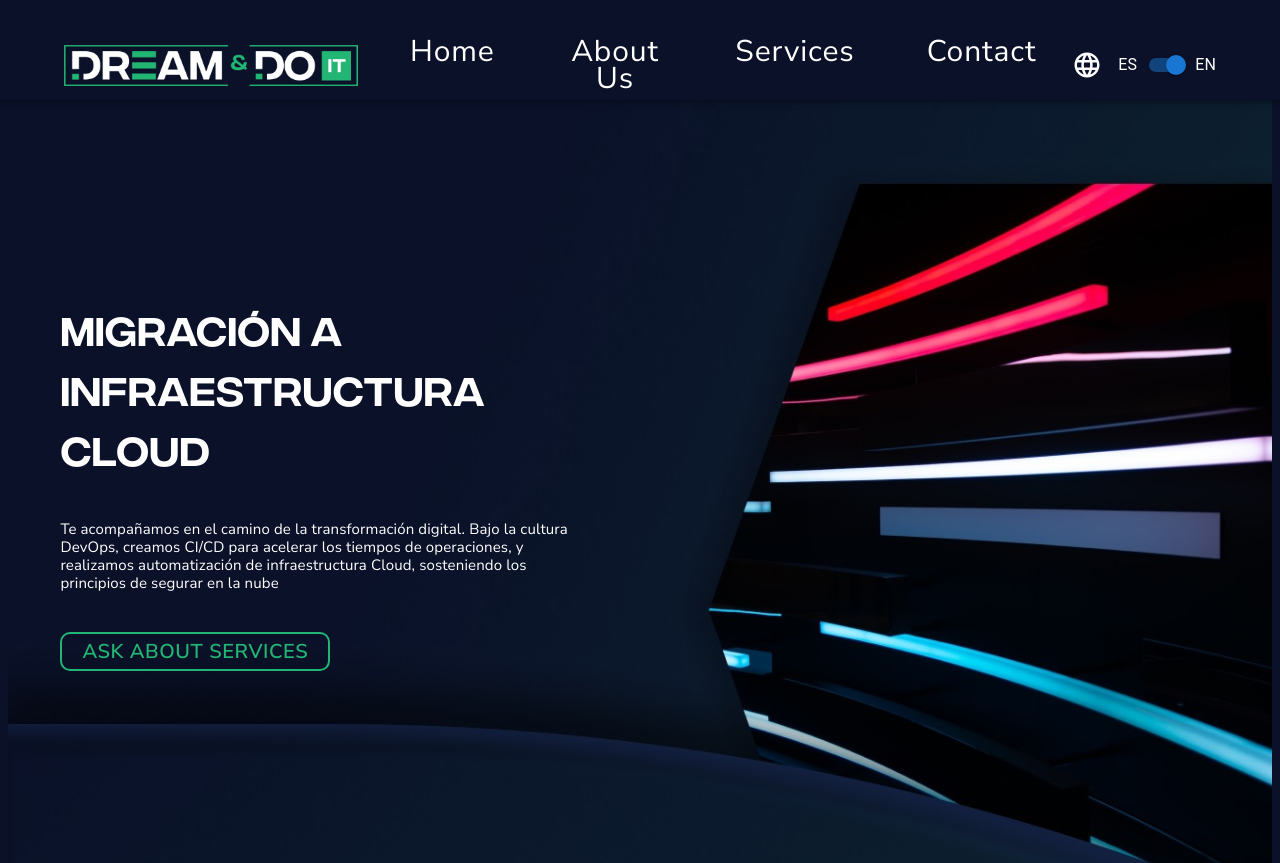
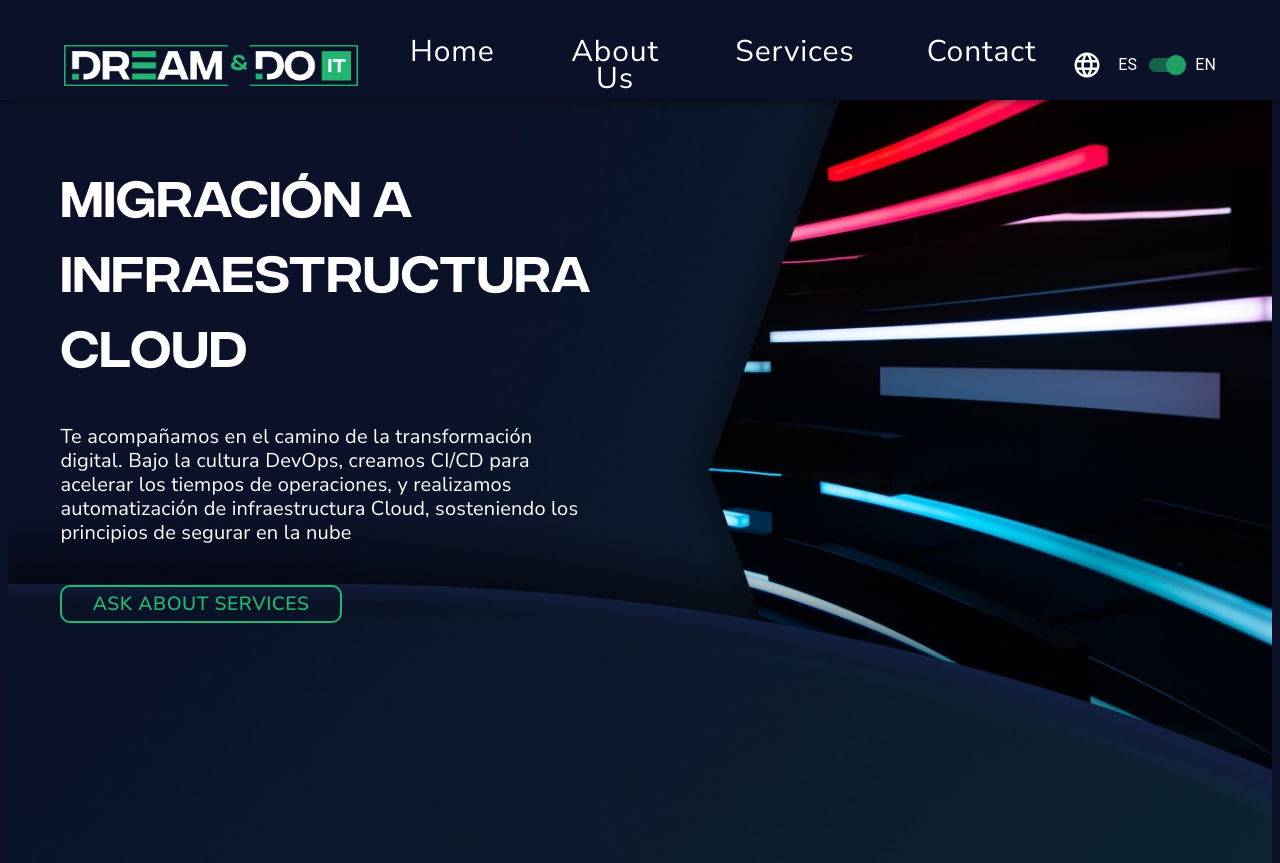
Before and after one commit to D-M-Gonzalez/Proyecto-Nestor, a React (Create React App) app: page / in a window 1280 px wide. Shown: the top 863 px of the page. Built offline with nearby package versions, Linux system fonts and the light colour scheme.

Commit message:
multipliers

```diff
--- a/src/components/TopMenu/TopMenu.tsx
+++ b/src/components/TopMenu/TopMenu.tsx
@@ -64,7 +64,7 @@ export const TopMenu = () => {
   };
 
   return (
-    <AppBar position='sticky' sx={{ backgroundColor: '#0A1128', height: '100px' }}>
+    <AppBar position='absolute' sx={{ backgroundColor: '#0A1128', height: '100px' }}>
       <Box mt={1.5} sx={{ marginX: '5vw' }}>
         <Toolbar disableGutters>
           <Box component="img" sx={{ width: 300, display: { xs: 'none', md: 'flex' } }} src={logo} />
@@ -156,7 +156,9 @@ export const TopMenu = () => {
             <Stack direction="row" alignItems="center">
               <LanguageIcon sx={{ mr: 2, fontSize: 30 }} />
               <Typography>ES</Typography>
-              <Switch defaultChecked onChange={(event, boolean) => (!boolean ? handleLanguaje('es') : handleLanguaje('en'))} />
+              <Box sx={{ filter: 'invert(53%) sepia(94%) saturate(352%) hue-rotate(101deg) brightness(89%) contrast(92%)' }}>
+                <Switch defaultChecked color='default' onChange={(event, boolean) => (!boolean ? handleLanguaje('es') : handleLanguaje('en'))} />
+              </Box>
               <Typography>EN</Typography>
             </Stack>
           </Box>
--- a/src/containers/Home/Home.tsx
+++ b/src/containers/Home/Home.tsx
@@ -1,8 +1,10 @@
 import { Box, Button, Grid, Typography } from '@mui/material';
-import React from 'react';
+import React, { useEffect } from 'react';
 import { useTranslation } from 'react-i18next';
+import { useOutletContext } from 'react-router-dom';
 import HomeImage from '../../assets/HomeTech.png';
 import HomeCard from '../../components/Cards/HomeCard';
+import { useImageMultiplier } from '../../store/Main';
 
 const background = {
     width: "98.8vw",
@@ -14,7 +16,12 @@ const background = {
 export interface IHomeProps { }
 
 export default function Home(props: IHomeProps) {
+    const { imageSizeMultiplier } = useImageMultiplier();
     const { t } = useTranslation();
+
+    useEffect(() => {
+        console.log(imageSizeMultiplier)
+    })
 
     const CardList = [
         {
@@ -48,6 +55,7 @@ export default function Home(props: IHomeProps) {
     return (
         <Box
             display="flex"
+            mt={-5}
             flexDirection="column"
             alignItems="center">
             <div style={background}>
@@ -55,17 +63,17 @@ export default function Home(props: IHomeProps) {
                     <Grid container mt={15}>
                         <Grid item xs={0.5} />
                         <Grid item container xs={5}>
-                            <Typography fontFamily='IntegralCF' color='white' fontSize={{ xl: 50, md: 40 }} fontWeight={400} lineHeight={1.5}>
+                            <Typography fontFamily='IntegralCF' color='white' fontSize={{ xl: 70, md: 50, xs: 30 }} fontWeight={400} lineHeight={1.5}>
                                 {t('home.main.migration_title')}
                             </Typography>
-                            <Typography fontFamily='Nunito Sans' color='white' mt={5} fontSize={{ xl: 20, md: 15 }} fontWeight={400} lineHeight={1.2}>
+                            <Typography fontFamily='Nunito Sans' color='white' mt={5} fontSize={{ xl: 30, md: 20, xs: 10 }} fontWeight={400} lineHeight={1.2}>
                                 {t('home.main.migration_text')}
                             </Typography>
                         </Grid>
                         <Grid item xs={6.5} />
                         <Grid item xs={0.5} />
                         <Grid item container xs={7} mt={5}>
-                            <Button variant='outlined'>
+                            <Button variant='outlined' sx={{ height: '3vw', width: '22vw', fontSize: '1.5vw' }}>
                                 {t('home.buttons.ask_about_services')}
                             </Button>
                         </Grid>
@@ -75,13 +83,13 @@ export default function Home(props: IHomeProps) {
                     <Grid container mt={35}>
                         <Grid item xs={0.5} />
                         <Grid item container xs={6}>
-                            <Typography fontFamily='IntegralCF' color='white' fontSize={{ xl: 60, md: 50 }} fontWeight={400} lineHeight={1.5}>
+                            <Typography fontFamily='IntegralCF' color='white' fontSize={{ xl: 70, md: 50, xs: 30 }} fontWeight={400} lineHeight={1.5}>
                                 {t('home.main.implementation_title')}
                             </Typography>
-                            <Typography fontFamily='Nunito Sans' color='white' mt={5} fontSize={{ xl: 30, md: 20 }} fontWeight={400} lineHeight={1.2}>
+                            <Typography fontFamily='Nunito Sans' color='white' mt={5} fontSize={{ xl: 30, md: 20, xs: 10 }} fontWeight={400} lineHeight={1.2}>
                                 {t('home.main.implementation_text_1')}
                             </Typography>
-                            <Typography fontFamily='Nunito Sans' color='white' mt={5} fontSize={{ xl: 30, md: 20 }} fontWeight={400} lineHeight={1.2}>
+                            <Typography fontFamily='Nunito Sans' color='white' mt={5} fontSize={{ xl: 30, md: 20, xs: 10 }} fontWeight={400} lineHeight={1.2}>
                                 {t('home.main.implementation_text_2')}
                             </Typography>
                         </Grid>
@@ -105,7 +113,7 @@ export default function Home(props: IHomeProps) {
                     <Grid container mt={15}>
                         <Grid item xs={0.5} />
                         <Grid item container xs={6}>
-                            <Typography fontFamily='Nunito Sans' color='white' mt={5} fontSize={{ xl: 30, md: 20 }} fontWeight={400} lineHeight={1.2}>
+                            <Typography fontFamily='Nunito Sans' color='white' mt={5} fontSize={{ xl: 30, md: 20, xs: 10 }} fontWeight={400} lineHeight={1.2}>
                                 {t('home.main.implementation_text_3')}
                             </Typography>
                         </Grid>
@@ -116,7 +124,7 @@ export default function Home(props: IHomeProps) {
                     <Grid container mt={15}>
                         <Grid item xs />
                         <Grid item container xs={8} justifyContent='center'>
-                            <Button variant='outlined' sx={{ marginTop: '70px' }}>
+                            <Button variant='outlined' sx={{ marginTop: '70px', height: '4vw', width: '14vw', fontSize: '1.7vw' }}>
                                 {t('home.buttons.begin')}
                             </Button>
                         </Grid>
--- a/src/containers/Layout/Layout.tsx
+++ b/src/containers/Layout/Layout.tsx
@@ -1,16 +1,18 @@
 import { AppBar, Button, Typography } from '@mui/material';
 import { Box } from '@mui/system';
-import React, { useState } from 'react';
+import React, { useRef, useState } from 'react';
 import { Outlet, useNavigate } from 'react-router-dom';
 import Footer from '../../components/Footer/Footer';
 import { TopMenu } from '../../components/TopMenu/TopMenu';
 import ToTopButton from '../../components/ToTopButton/ToTopButton';
 import Navigate from '../../routes/Navigator';
+import Main from '../../store/Main';
 
 export interface ILayoutProps { }
 
 export default function Layout(props: ILayoutProps) {
   const nav = useNavigate()
+  const layoutRef = useRef()
 
   const handleNavigationClick = (link: string, external: boolean = false) => {
     !external ? nav(`${Navigate(link)}`) : window.open(`${Navigate(link)}`, '_blank', 'noopener,noreferrer')
@@ -26,7 +28,7 @@ export default function Layout(props: ILayoutProps) {
   return (
     <Box sx={{ backgroundColor: '#0A1128' }}>
       <TopMenu />
-      <Outlet></Outlet>
+      <Main layoutRef={layoutRef}></Main>
       <Footer handleClick={handleNavigationClick} />
       <ToTopButton handleClick={handleToTopClick} />
     </Box>
--- /dev/null
+++ b/src/store/Main.tsx
@@ -0,0 +1,55 @@
+import React, { useEffect, useState } from 'react'
+import { customTheme } from '../MuiTheme';
+import { useMediaQuery, useTheme } from '@mui/material/';
+import { Outlet, useOutletContext } from 'react-router-dom'
+
+export interface MainProps {
+    layoutRef: React.RefObject<any>
+}
+
+type ContextType = { imageSizeMultiplier: number }
+
+export default function Main(props: MainProps) {
+
+    const [size, setSize] = useState(1)
+
+    const theme = useTheme()
+    const imageSize = [
+        {
+            multiplier: 0.7,
+            value: useMediaQuery(theme.breakpoints.only('xs')),
+        },
+        {
+            multiplier: 0.7,
+            value: useMediaQuery(theme.breakpoints.only('sm')),
+        },
+        {
+            multiplier: 0.8,
+            value: useMediaQuery(theme.breakpoints.only('md')),
+        },
+        {
+            multiplier: 0.9,
+            value: useMediaQuery(theme.breakpoints.only('lg')),
+        },
+        {
+            multiplier: 1.2,
+            value: useMediaQuery(theme.breakpoints.only('xl')),
+        },
+    ]
+
+    useEffect(() => {
+        const found = imageSize.find((el) => {
+            return el.value === true;
+        })
+        setSize(found ? found.multiplier : 1)
+    }, [JSON.stringify(imageSize)])
+
+    return (
+        <Outlet context={{ imageSizeMultiplier: size, }}></Outlet>
+    )
+
+}
+
+export function useImageMultiplier() {
+    return useOutletContext<ContextType>()
+}
```
